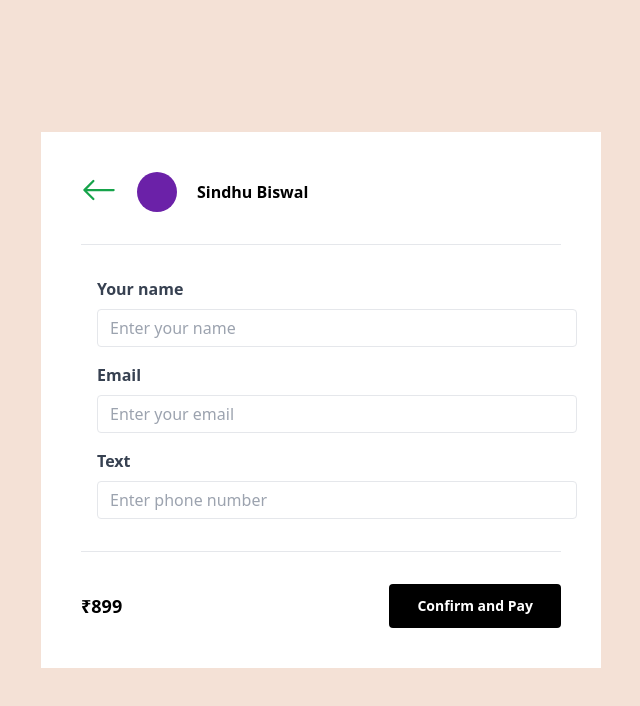
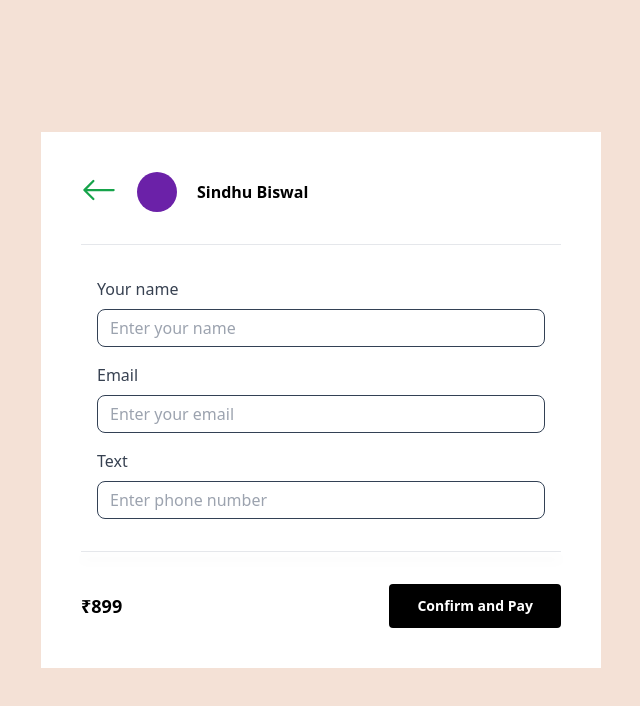
Before and after one commit to 0xRajvardhan/Topmate-clone, a React (Vite) app: page /form in a window 1280 px wide. Shown: the top 706 px of the page, without its empty margins (319-959 px from the left). Built offline with nearby package versions, Linux system fonts and the light colour scheme.

Commit message:
added border to input

```diff
--- a/src/components/form.jsx
+++ b/src/components/form.jsx
@@ -12,15 +12,15 @@ const Form = () => {
                         <div className="font-xl font-semibold mt-2 ml-5">Sindhu Biswal</div>
                     </div>
 
-                    <hr class="h-px my-8 bg-gray-200 border-0 dark:bg-gray-700"></hr>
+                    <hr class="h-px my-8 bg-gray-200 dark:bg-gray-700"></hr>
 
                     <form className="max-w-md mx-auto">
                         <div className="mb-4">
-                            <label className="block text-gray-700 font-semibold mb-2" htmlFor="name">
+                            <label className="block text-gray-700 font-normal mb-2" htmlFor="name">
                                 Your name
                             </label>
                             <input
-                                className="appearance-none border rounded w-[30rem] py-2 px-3 text-gray-700 leading-tight focus:outline-none focus:shadow-outline"
+                                className="appearance-none border border-slate-700 rounded-lg w-[28rem] py-2 px-3 text-gray-700 leading-tight focus:outline-none focus:shadow-outline"
                                 id="name"
                                 type="text"
                                 placeholder="Enter your name"
@@ -28,11 +28,11 @@ const Form = () => {
                             />
                         </div>
                         <div className="mb-4">
-                            <label className="block text-gray-700 font-semibold mb-2" htmlFor="email">
+                            <label className="block text-gray-700 font-normal mb-2" htmlFor="email">
                                 Email
                             </label>
                             <input
-                                className="appearance-none border rounded w-[30rem] py-2 px-3 text-gray-700 leading-tight focus:outline-none focus:shadow-outline"
+                                className="appearance-none border border-slate-700 rounded-lg w-[28rem] py-2 px-3 text-gray-700 leading-tight focus:outline-none focus:shadow-outline"
                                 id="email"
                                 type="email"
                                 placeholder="Enter your email"
@@ -40,11 +40,11 @@ const Form = () => {
                             />
                         </div>
                         <div className="mb-4">
-                            <label className="block text-gray-700 font-semibold mb-2" htmlFor="text">
+                            <label className="block text-gray-700 font-normal mb-2" htmlFor="text">
                                 Text
                             </label>
                             <input
-                                className="appearance-none border rounded w-[30rem] py-2 px-3 text-gray-700 leading-tight focus:outline-none focus:shadow-outline"
+                                className="appearance-none border border-slate-700 rounded-lg w-[28rem] py-2 px-3 text-gray-700 leading-tight focus:outline-none focus:shadow-outline"
                                 id="phone"
                                 type="text"
                                 placeholder="Enter phone number"
@@ -53,7 +53,7 @@ const Form = () => {
 
                         </div>
                     </form>
-                    <hr class="h-px my-8 bg-gray-200 border-0 dark:bg-gray-700 w-full shadow-xl"></hr>
+                    <hr class="h-px my-8 bg-gray-200 dark:bg-gray-700 w-full drop-shadow-xl"></hr>
 
                     <div className="flex justify-between">
                         <p className="text-lg font-bold mt-2">₹899</p>
```
